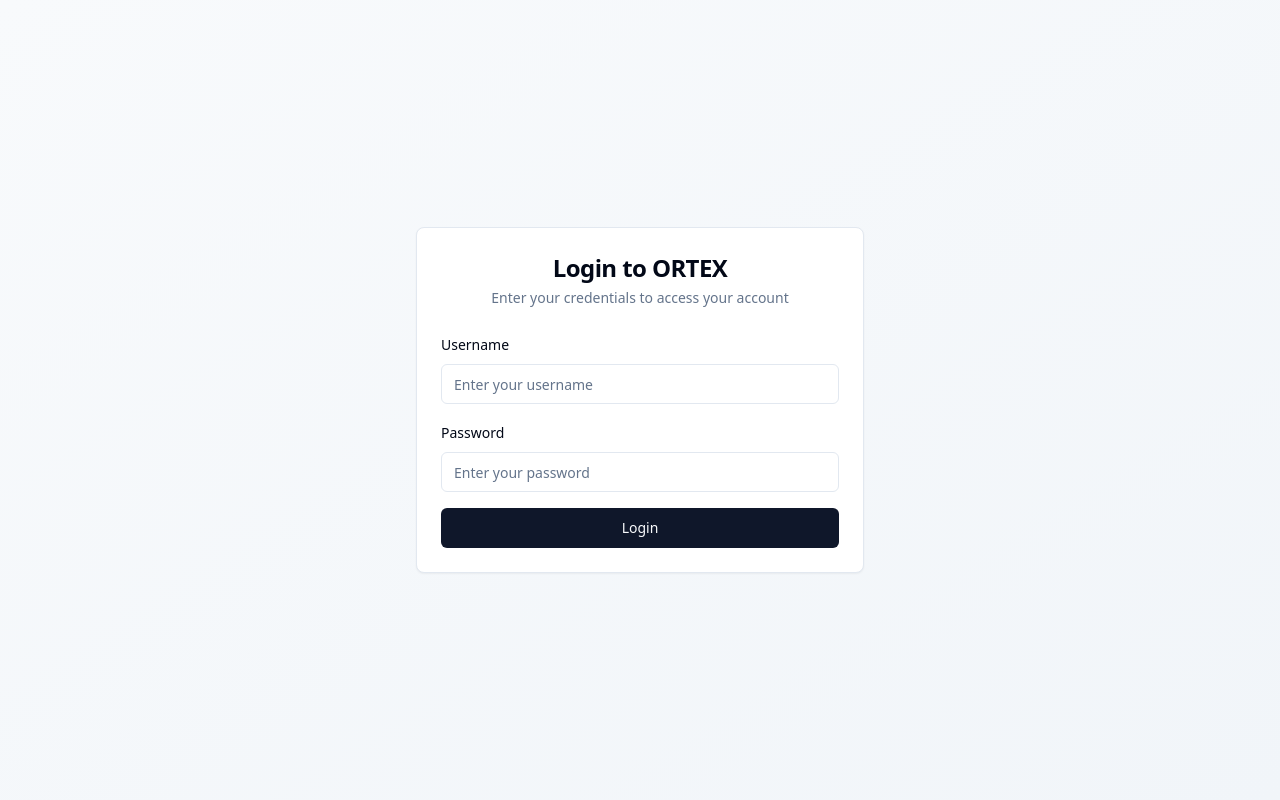
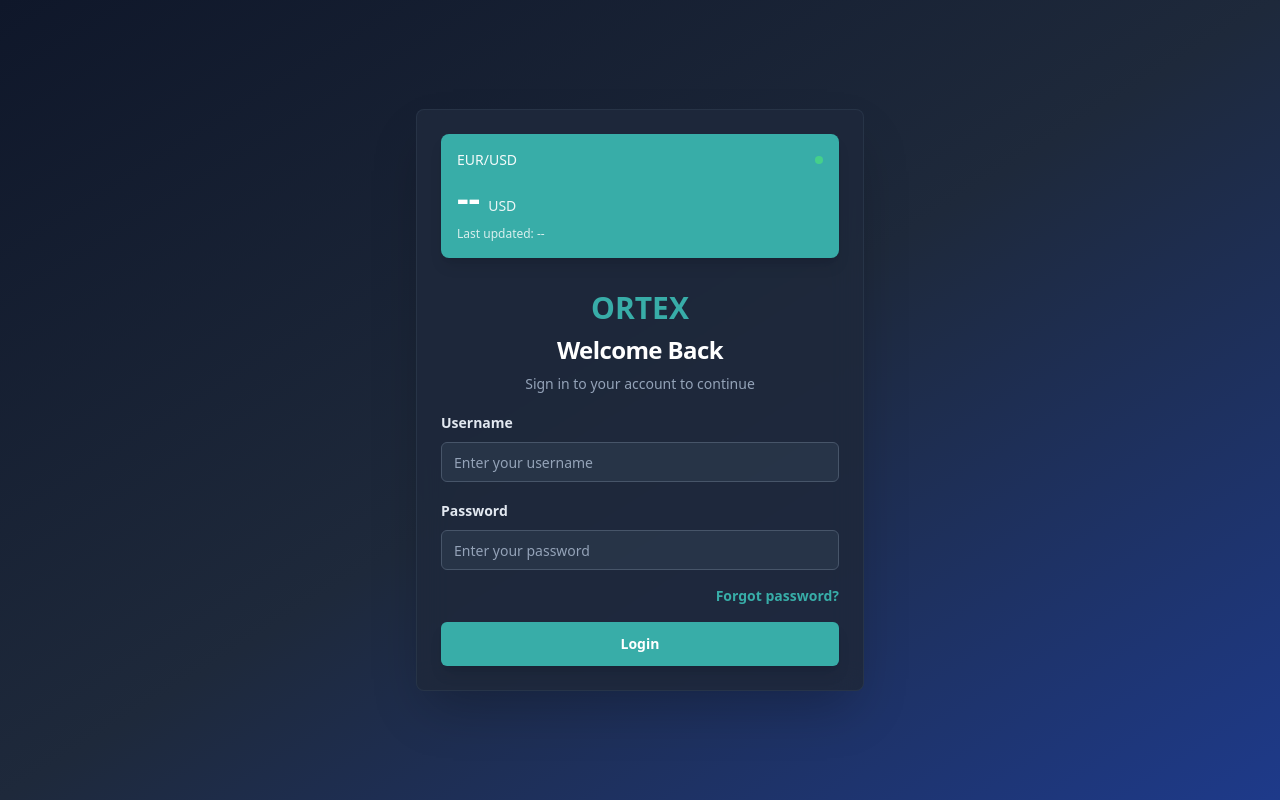
Before and after one commit to KittyJinxy/ortex-coding, a React (Vite) app: page / in a window 1280 px wide. Built offline with nearby package versions, Linux system fonts and the light colour scheme.

Commit message:
Login page structure and layout

```diff
--- a/src/components/LoginPage.tsx
+++ b/src/components/LoginPage.tsx
@@ -10,44 +10,90 @@
 
 export function LoginPage() {
   return (
-    <div className="min-h-screen flex items-center justify-center bg-gradient-to-br from-slate-50 to-slate-100 dark:from-slate-900 dark:to-slate-800 p-4">
-      <Card className="w-full max-w-md">
-        <CardHeader className="space-y-1">
-          <CardTitle className="text-2xl font-bold text-center">
-            Login to ORTEX
+    <div className="min-h-screen bg-gradient-to-br from-slate-900 via-slate-800 to-blue-900 flex items-center justify-center p-4">
+      <div className="w-full max-w-md">
+        <Card className="shadow-2xl border-slate-700/50 bg-slate-800/90 backdrop-blur-lg">
+          <CardHeader className="space-y-4 pb-4">
+            {/* Exchange Rate Section - Top */}
+            <div className="bg-[#38ada8] rounded-lg p-4 text-white shadow-lg">
+              <div className="flex items-center justify-between mb-2">
+                <p className="text-sm font-medium opacity-95">EUR/USD</p>
+                <div className="w-2 h-2 bg-green-400 rounded-full animate-pulse"></div>
+              </div>
+              <div className="flex items-baseline gap-2">
+                <span className="text-4xl font-bold">--</span>
+                <span className="text-sm opacity-90">USD</span>
+              </div>
+              <p className="text-xs opacity-80 mt-2">Last updated: --</p>
+            </div>
+
+            <div className="pt-4 space-y-2">
+              <div className="flex items-center justify-center">
+                <h1 className="text-3xl font-bold text-[#38ada8]">ORTEX</h1>
+              </div>
+              <CardTitle className="text-2xl font-bold text-center text-white">
+                Welcome Back
               </CardTitle>
-          <CardDescription className="text-center">
-            Enter your credentials to access your account
+              <CardDescription className="text-center text-slate-400">
+                Sign in to your account to continue
               </CardDescription>
+            </div>
           </CardHeader>
-        <CardContent className="space-y-4">
+          <CardContent className="space-y-5">
+            <form className="space-y-4">
               <div className="space-y-2">
-            <label htmlFor="username" className="text-sm font-medium">
+                <label
+                  htmlFor="username"
+                  className="text-sm font-semibold text-slate-200"
+                >
                   Username
                 </label>
                 <Input
                   id="username"
                   type="text"
                   placeholder="Enter your username"
-              className="w-full"
+                  className="w-full bg-slate-700/50 border-slate-600 text-white placeholder:text-slate-400 focus:border-[#38ada8] focus:ring-[#38ada8]"
+                  required
                 />
               </div>
               <div className="space-y-2">
-            <label htmlFor="password" className="text-sm font-medium">
+                <label
+                  htmlFor="password"
+                  className="text-sm font-semibold text-slate-200"
+                >
                   Password
                 </label>
                 <Input
                   id="password"
                   type="password"
                   placeholder="Enter your password"
-              className="w-full"
+                  className="w-full bg-slate-700/50 border-slate-600 text-white placeholder:text-slate-400 focus:border-[#38ada8] focus:ring-[#38ada8]"
+                  required
                 />
               </div>
-          <Button className="w-full" type="submit">
+              <div className="flex items-center justify-end">
+                <button
+                  type="button"
+                  className="text-sm text-[#38ada8] hover:text-[#2d8a85] transition-colors font-semibold"
+                  onClick={() => {
+                    // Will be connected to modal in step 7
+                    console.log("Reset password clicked");
+                  }}
+                >
+                  Forgot password?
+                </button>
+              </div>
+              <Button
+                className="w-full bg-[#38ada8] hover:bg-[#2d8a85] text-white font-semibold shadow-lg"
+                type="submit"
+                size="lg"
+              >
                 Login
               </Button>
+            </form>
           </CardContent>
         </Card>
       </div>
+    </div>
   );
 }
```
Lines whose indentation alone changed are shown as unchanged.
